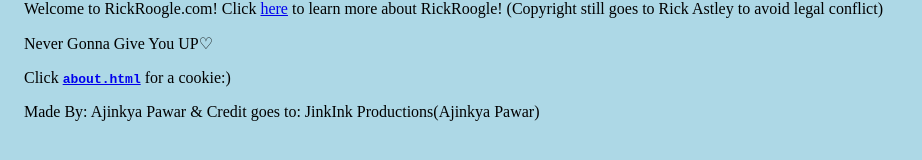
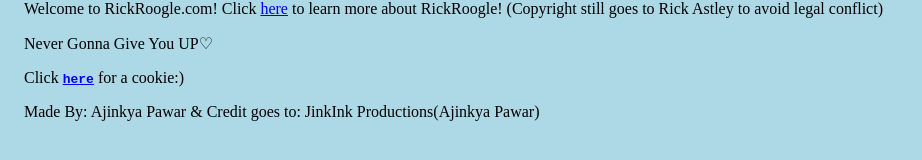
Before and after one commit to ajinkyaaarp1947atgmaildotcom/rickroogle.com, a plain HTML site: page index.html in a window 1280 px wide. Shown: the part 154-314 px from the top of the page, without its empty margins (0-922 px from the left). Drawn offline with Linux system fonts and the light colour scheme.

Commit message:
Update index.html

```diff
--- a/index.html
+++ b/index.html
@@ -26,7 +26,7 @@
       </p>
 
       <p>
-       Click  <a href="about.html"><code>about.html</code></a>
+       Click  <a href="about.html"><code>here</code></a>
         for a cookie:)
       </p>
 
```
